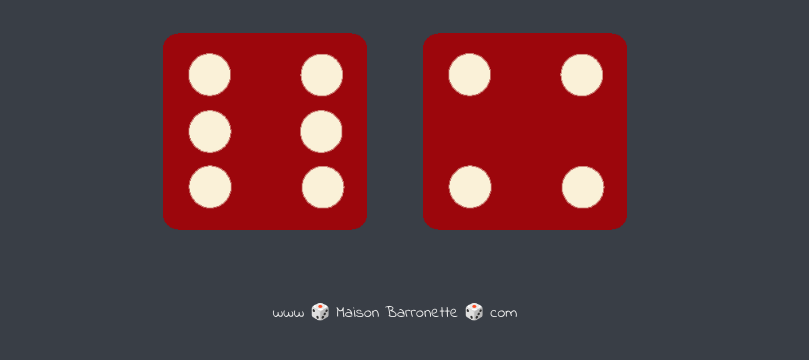
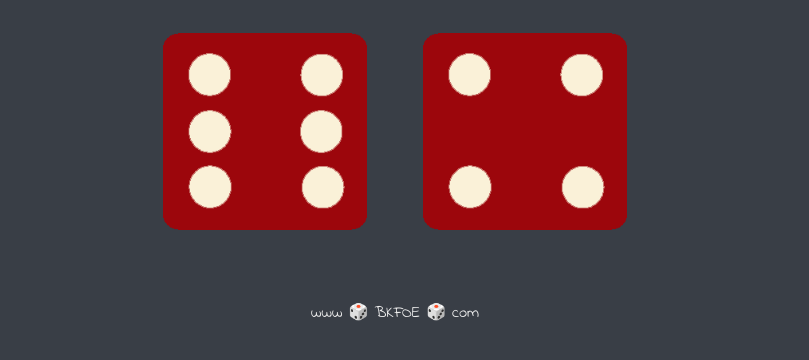
Before and after one commit to BKFOE/dice, a plain HTML site: page index.html in a window 1280 px wide. Shown: the part 302-662 px from the top of the page, without its empty margins (245-1054 px from the left). Drawn offline with Linux system fonts and the light colour scheme.

Commit message:
Update index.html

```diff
--- a/index.html
+++ b/index.html
@@ -28,6 +28,6 @@
   </body>
 
   <footer>
-    www 🎲 Maison Barronette 🎲 com
+    www 🎲 BKFOE 🎲 com
   </footer>
 </html>
```
